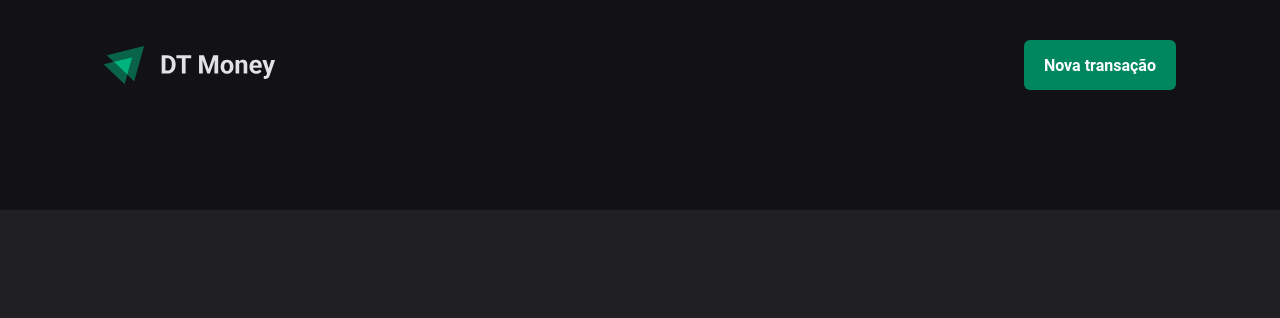
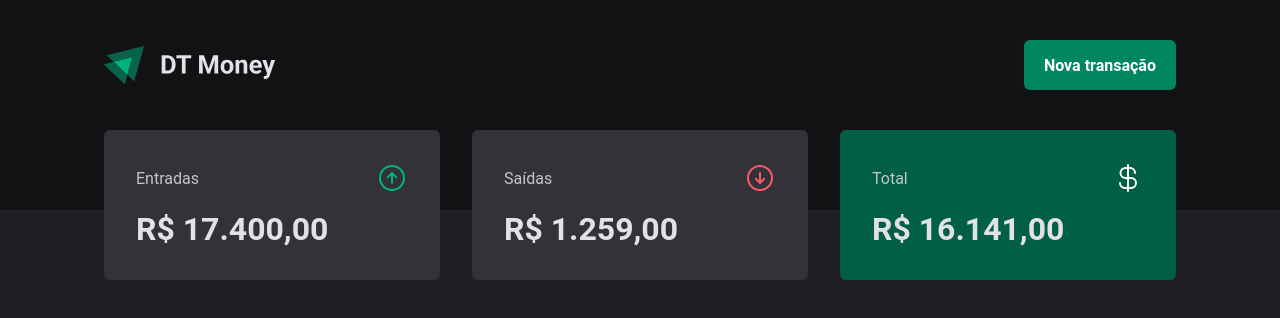
Before and after one commit to FelipeRBDantas/03-dt-money, a React app: page / in a window 1280 px wide. Shown: the top 318 px of the page. Built offline with nearby package versions, Linux system fonts and the light colour scheme; the HTML template or start-up script is replaced by a standard one.

Commit message:
feat: Visual Structure: Summary component

```diff
--- a/package.json
+++ b/package.json
@@ -10,6 +10,7 @@
     "preview": "vite preview"
   },
   "dependencies": {
+    "phosphor-react": "^1.4.1",
     "react": "^18.2.0",
     "react-dom": "^18.2.0",
     "styled-components": "^6.1.11"
--- /dev/null
+++ b/src/components/Summary/index.tsx
@@ -0,0 +1,36 @@
+import { ArrowCircleDown, ArrowCircleUp, CurrencyDollar } from "phosphor-react";
+
+import { SummaryCard, SummaryContainer } from "./styles";
+
+export function Summary () {
+  return (
+    <SummaryContainer>
+      <SummaryCard>
+        <header>
+          <span>Entradas</span>
+          <ArrowCircleUp size={32} color="#00B37E" />
+        </header>
+
+        <strong>R$ 17.400,00</strong>
+      </SummaryCard>
+
+      <SummaryCard>
+        <header>
+          <span>Saídas</span>
+          <ArrowCircleDown size={32} color="#F75A68" />
+        </header>
+
+        <strong>R$ 1.259,00</strong>
+      </SummaryCard>
+
+      <SummaryCard variant="green">
+        <header>
+          <span>Total</span>
+          <CurrencyDollar size={32} color="#fff" />
+        </header>
+
+        <strong>R$ 16.141,00</strong>
+      </SummaryCard>
+    </SummaryContainer>
+  )
+}
--- /dev/null
+++ b/src/components/Summary/styles.ts
@@ -0,0 +1,41 @@
+import styled, { css } from "styled-components";
+
+export const SummaryContainer = styled.section`
+  width: 100%;
+  max-width: 1120px;
+  margin: 0 auto;
+  padding: 0 1.5rem;
+
+  display: grid;
+  grid-template-columns: repeat(3, 1fr);
+  gap: 2rem;
+
+  margin-top: -5rem;
+`
+
+interface SummaryCardProps {
+  variant?: "green"
+}
+
+export const SummaryCard = styled.div<SummaryCardProps>`
+  background: ${props => props.theme["gray-600"]};
+  border-radius: 6px;
+  padding: 2rem;
+
+  header {
+    display: flex;
+    align-items: center;
+    justify-content: space-between;
+    color: ${props => props.theme["gray-300"]};
+  }
+
+  strong {
+    display: block;
+    margin-top: 1rem;
+    font-size: 2rem;
+  }
+
+  ${props => props.variant === "green" && css`
+    background: ${props => props.theme["green-700"]};
+  `}
+`
--- a/src/pages/Transactions/index.tsx
+++ b/src/pages/Transactions/index.tsx
@@ -1,9 +1,12 @@
 import { Header } from "../../components/Header";
+import { Summary } from "../../components/Summary";
 
 export function Transactions () {
   return (
     <div>
       <Header />
+
+      <Summary />
     </div>
   )
 }
--- a/src/styles/global.ts
+++ b/src/styles/global.ts
@@ -13,6 +13,11 @@
     box-shadow: 0 0 0 2px ${(props) => props.theme["green-500"]};
   }
 
+  ::selection {
+    background-color: ${(props) => props.theme["green-opacity-100"]};
+    color: ${(props) => props.theme.white};
+}
+
   body {
     background: ${(props) => props.theme["gray-800"]};
     color: ${(props) => props.theme["gray-100"]};
--- a/src/styles/themes/default.ts
+++ b/src/styles/themes/default.ts
@@ -14,6 +14,8 @@
   'green-500': '#00875F',
   'green-700': '#015F43',
 
+  'green-opacity-100': '#62ECC34F',
+
   'red-300': '#F75A68',
   'red-500': '#AB222E',
   'red-700': '#7A1921',
```
Also changed, not shown: 1 other file (tests, documents, lock files or other folders).
